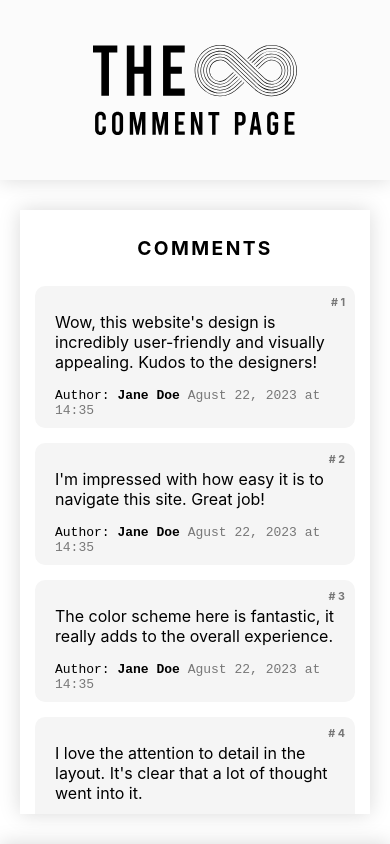
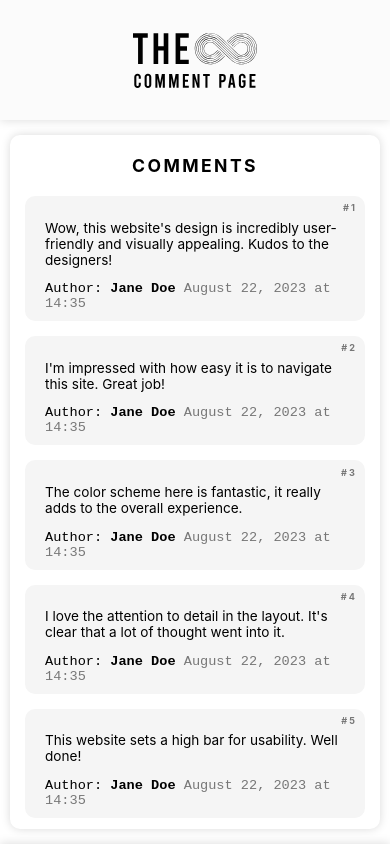
Before and after one commit to idaakermark/team5, a React (Create React App) app: page / in a window 390 px wide. Shown: the top 844 px of the page. Built offline with nearby package versions, Linux system fonts and the light colour scheme.

Commit message:
Add responsiveness to comment area and match with header and footer css in responsiveness

```diff
--- a/src/App.jsx
+++ b/src/App.jsx
@@ -1,5 +1,5 @@
 import './styles/App.css';
-import Header from './components/header'
+import Header from './components/headerr'
 import Footer from './components/footer';
 import Main from './components/main'
 
--- a/src/components/footer/footer.module.css
+++ b/src/components/footer/footer.module.css
@@ -39,3 +39,10 @@
     text-align: left;
     font-size: 0.9rem;
 }
+
+@media (max-width: 600px) {
+    .footerContainer{
+        box-shadow: 0px 0px 10px 0px rgba(0, 0, 0, 0.15);
+    }
+
+}
--- a/src/components/header/header.module.css
+++ b/src/components/headerr/header.module.css
@@ -19,3 +19,15 @@
 .logo{
     height: 90px;
 }
+
+@media (max-width: 600px) {
+
+    .logo{
+        height: 55px;
+    }
+
+    .headerContainer{
+        box-shadow: 0px 0px 10px 0px rgba(0, 0, 0, 0.15);
+        height: 120px;
+    }
+}
--- a/src/components/main/index.jsx
+++ b/src/components/main/index.jsx
@@ -4,7 +4,7 @@ import styles from "./main.module.css";
 export default function Main() {
 
   const author = "Jane Doe"
-  const date = "Agust 22, 2023 at 14:35"
+  const date = "August 22, 2023 at 14:35"
   const comments = [
     "Wow, this website's design is incredibly user-friendly and visually appealing. Kudos to the designers!",
     "I'm impressed with how easy it is to navigate this site. Great job!",
--- a/src/components/main/main.module.css
+++ b/src/components/main/main.module.css
@@ -25,7 +25,6 @@
     padding: 10px;
     text-align: center;
     text-transform: uppercase;
-    width: 100%;
 }
 
 .comment{
@@ -55,3 +54,23 @@
 .date{
     color: rgb(119, 119, 119);
 }
+
+
+@media (max-width: 600px) {
+
+    .rubrik{
+        font-size: 1.1rem;
+        margin: 10px;
+    }
+
+    .commentContainer{
+        border-radius: 10px;
+        box-shadow: 0 0 10px 0 rgba(0,0,0,0.15);
+        margin: 0 10px;
+        max-height: calc(100vh - 150px);
+    }
+
+    .comment{
+        font-size: 0.85rem;
+    }
+}
```
Also changed, not shown: src/components/headerr/index.jsx (renamed from src/components/header/index.jsx).
